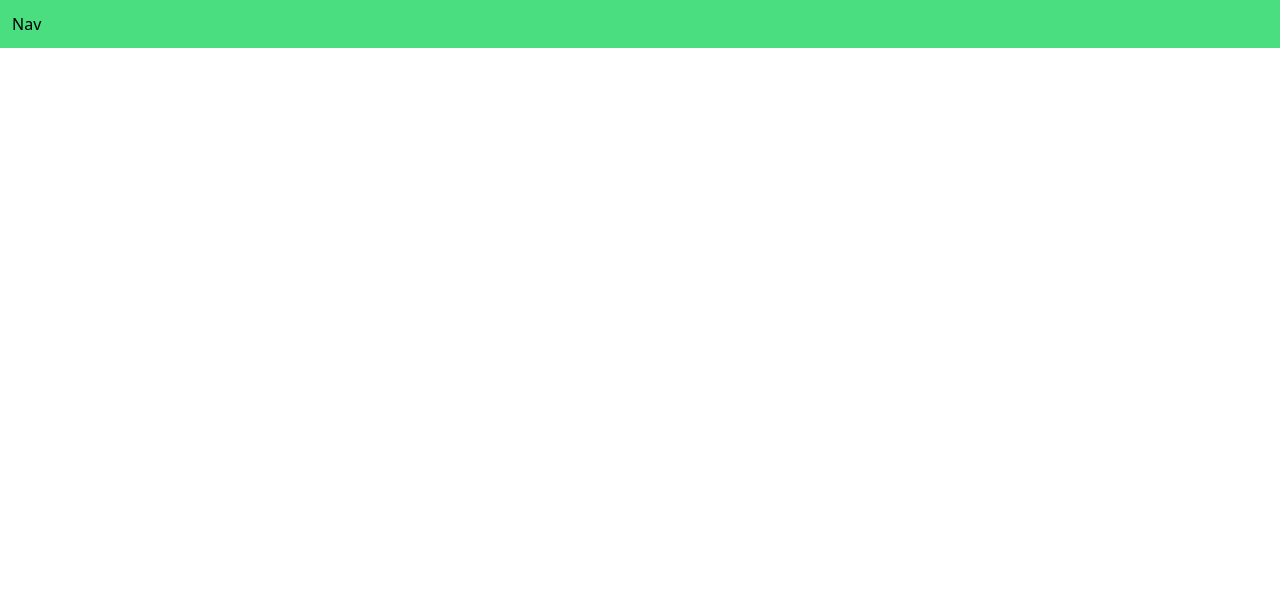
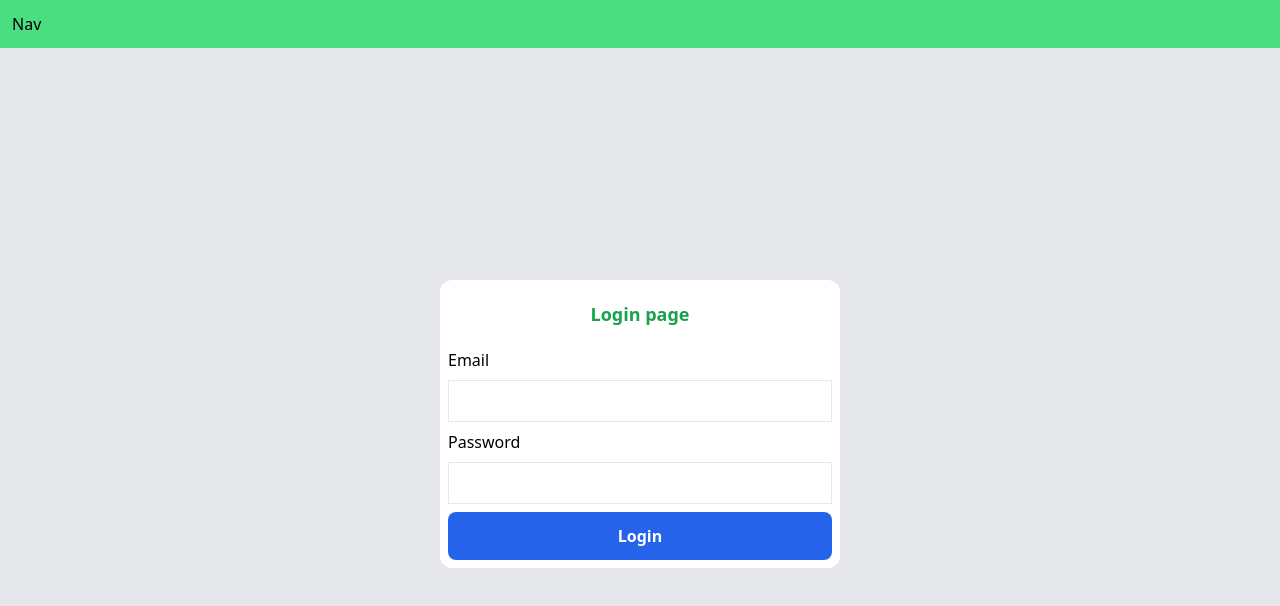
Before and after one commit to mehammedb/mern2, a React (Create React App) app in the folder frontend/: page /login in a window 1280 px wide. Before the commit this address had no page. Shown: the top 606 px of the page. Built offline with nearby package versions, Linux system fonts and the light colour scheme.

Commit message:
Add login page and context

```diff
--- a/frontend/src/App.js
+++ b/frontend/src/App.js
@@ -1,19 +1,24 @@
 import { BrowserRouter, Routes, Route } from "react-router-dom";
 import Nav from "./components/Nav";
 import Home from "./components/Home";
-import { WorkoutProvider } from "./context/context";
+import { WorkoutProvider } from "./context/workoutContext";
+import LoginPage from "./pages/Login";
+import { UserContextProvider } from "./context/userContext";
 
 function App() {
   return (
-    <div className="">
+    <div className="w-full h-[100dvh] flex flex-col">
+      <UserContextProvider>
         <WorkoutProvider>
           <BrowserRouter>
             <Nav />
             <Routes>
               <Route path="/" element={<Home />} />
+              <Route path="/login" element={<LoginPage />} />
             </Routes>
           </BrowserRouter>
         </WorkoutProvider>
+      </UserContextProvider>
     </div>
   );
 }
--- /dev/null
+++ b/frontend/src/components/Button.js
@@ -0,0 +1,14 @@
+const Button = ({ labelActive, labelDeactive, isDisabled }) => {
+  return (
+    <button
+      className={`font-bold p-3 rounded-lg text-white ${
+        isDisabled ? "bg-gray-400" : " bg-blue-600 "
+      }`}
+      disabled={isDisabled}
+    >
+      {isDisabled ? labelDeactive : labelActive}
+    </button>
+  );
+};
+
+export default Button;
--- a/frontend/src/components/Home.js
+++ b/frontend/src/components/Home.js
@@ -1,7 +1,7 @@
 import { useEffect } from "react";
 import WorkoutDetail from "./WorkoutDetail";
 import WorkoutForm from "./WorkoutForm";
-import { useWorkout } from "../context/context";
+import { useWorkout } from "../context/workoutContext";
 
 const Home = () => {
   const { workouts, dispatch } = useWorkout();
--- a/frontend/src/components/WorkoutDetail.js
+++ b/frontend/src/components/WorkoutDetail.js
@@ -1,4 +1,4 @@
-import { useWorkout } from "../context/context";
+import { useWorkout } from "../context/workoutContext";
 import DeleteButton from "./DeleteButton";
 import formatDistanceToNow from "date-fns/formatDistanceToNow";
 
--- a/frontend/src/components/WorkoutForm.js
+++ b/frontend/src/components/WorkoutForm.js
@@ -1,5 +1,5 @@
 import { useState } from "react";
-import { useWorkout } from "../context/context";
+import { useWorkout } from "../context/workoutContext";
 
 const WorkoutForm = () => {
   const [title, setTitle] = useState("");
--- /dev/null
+++ b/frontend/src/context/userContext.js
@@ -0,0 +1,31 @@
+import React, { useContext, useReducer } from "react";
+
+const UserContext = React.createContext();
+
+const initial_state = { user: null };
+const userReducer = (state, action) => {
+  switch (action.type) {
+    case "LOGIN":
+      return { user: action.payload };
+    case "LOGOUT":
+      return { user: null };
+    default:
+      return state;
+  }
+};
+
+const UserContextProvider = ({ children }) => {
+  const [state, dispatch] = useReducer(userReducer, initial_state);
+  return (
+    <UserContext.Provider value={{ ...state, dispatch }}>
+      {children}
+    </UserContext.Provider>
+  );
+};
+
+const useUserContext = () => {
+  const { user, dispatch } = useContext(UserContext);
+  return { user, dispatch };
+};
+
+export { UserContextProvider, useUserContext };
--- /dev/null
+++ b/frontend/src/pages/Login.js
@@ -0,0 +1,92 @@
+import Button from "../components/Button";
+import React, { useState } from "react";
+import { useUserContext } from "../context/userContext";
+
+const LoginPage = () => {
+  const [email, setEmail] = useState("");
+  const [password, setPassword] = useState("");
+  const [loading, setLoading] = useState(false);
+  const [error, setError] = useState("");
+  const [emptyFields, setEmptyfields] = useState([]);
+  const { dispatch } = useUserContext();
+
+  const handleLogin = async (e) => {
+    e.preventDefault();
+    setError("");
+    setEmptyfields([]);
+    const missingFields = [];
+
+    if (!email || !password) {
+      if (!email) {
+        missingFields.push("email");
+      }
+      if (!password) {
+        missingFields.push("password");
+      }
+      setEmptyfields(missingFields);
+      return setError("Please fill all fields!");
+    }
+    setLoading(true);
+    const response = await fetch("/api/user/login", {
+      method: "POST",
+      body: JSON.stringify({ email, password }),
+      headers: {
+        "Content-Type": "application/json",
+      },
+    });
+    console.log(response);
+    const data = await response.json();
+    if (response.ok) {
+      dispatch({ type: "LOGIN", payload: data });
+    } else {
+      setError(data.error);
+    }
+    setLoading(false);
+  };
+  return (
+    <div className="w-screen h-screen bg-gray-200 flex justify-center items-center">
+      <form
+        className="bg-white flex flex-col w-[400px] p-2 gap-2 rounded-xl"
+        onSubmit={handleLogin}
+      >
+        <h1 className="text-lg text-green-600 font-bold p-3 text-center">
+          Login page
+        </h1>
+        <div className="flex flex-col gap-2">
+          <label>Email</label>
+          <input
+            type="email"
+            className={`p-2 border ${
+              emptyFields.includes("email") ? "border-red-400" : ""
+            }`}
+            onChange={(e) => setEmail(e.target.value)}
+            value={email}
+          />
+        </div>
+        <div className="flex flex-col gap-2">
+          <label>Password</label>
+          <input
+            type="password"
+            className={`p-2 border ${
+              emptyFields.includes("password") ? "border-red-400" : ""
+            }`}
+            onChange={(e) => setPassword(e.target.value)}
+            value={password}
+          />
+        </div>
+        <Button
+          labelActive={"Login"}
+          labelDeactive={"Logging in...."}
+          isDisabled={loading}
+        />
+        {error && (
+          <p className="bg-red-200 border border-red-600 text-red-600 p-3">
+            {error}
+          </p>
+        )}
+      </form>
+    </div>
+  );
+};
+
+export default LoginPage;
```
Also changed, not shown: frontend/src/context/workoutContext.js (renamed from frontend/src/context/context.js). Lines whose indentation alone changed are shown as unchanged.
